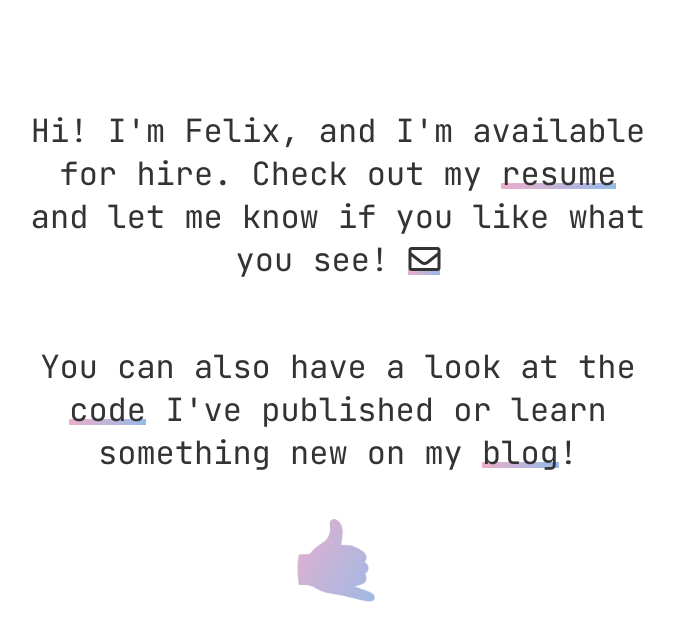
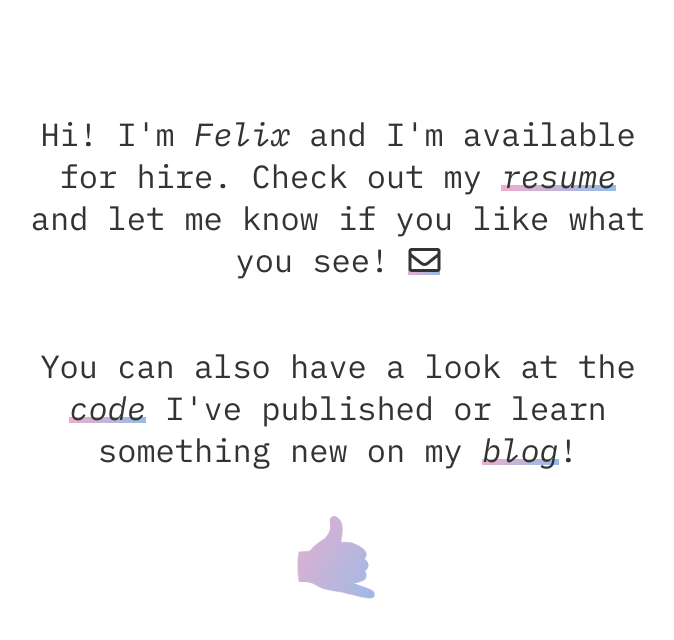
Before and after one commit to TGIFelix/tgifelix.com, a Svelte app: page / in a window 1280 px wide. Shown: the top 640 px of the page, without its empty margins (302-976 px from the left). Built offline with nearby package versions, Linux system fonts and the light colour scheme.

Commit message:
IBM Plex Mono

```diff
--- a/src/App.svelte
+++ b/src/App.svelte
@@ -5,10 +5,12 @@
 
 <style>
   @import url('https://fonts.googleapis.com/css2?family=JetBrains+Mono&display=swap');
+  @import url('https://fonts.googleapis.com/css2?family=IBM+Plex+Mono:ital@0;1&display=swap');
   @import url("https://cdnjs.cloudflare.com/ajax/libs/font-awesome/5.15.1/css/all.min.css");
 
   :global(html, body) {
-    font-family: 'JetBrains Mono', monospace;
+    /* font-family: 'JetBrains Mono', monospace; */
+    font-family: 'IBM Plex Mono', monospace;
     margin: 0; height: 100%;
     overflow: hidden;
   }
--- a/src/bio.svelte
+++ b/src/bio.svelte
@@ -13,6 +13,7 @@
   }
   a {
     text-decoration: none;
+    font-style: italic;
     background-image: linear-gradient(var(--gradient));
     background-repeat: no-repeat;
     background-size: 100% 0.2em;
@@ -45,11 +46,14 @@
       font-size: 3em;
     }
   }
+  felix {
+    font-style: italic;
+  }
 </style>
 
 <main>
   <p>
-    Hi! I'm Felix, and I'm available for hire. Check out my <a href="https://linkedin.com/in/felixswinkels" target="_blank">resume</a> and let me know if you like what you see! <a href="mailto:tgifelix@icloud.com" title="Contact"><i class="far fa-envelope" /></a>
+    Hi! I'm <felix>Felix</felix> and I'm available for hire. Check out my <a href="https://linkedin.com/in/felixswinkels" target="_blank">resume</a> and let me know if you like what you see! <a href="mailto:tgifelix@icloud.com" title="Contact"><i class="far fa-envelope" /></a>
   </p>
   <p>
     You can also have a look at the <a href="https://github.com/TGIFelix" target="_blank">code</a> I've published or learn something new on my <a href="https://dev.to/tgifelix" target="_blank">blog</a>!
```
